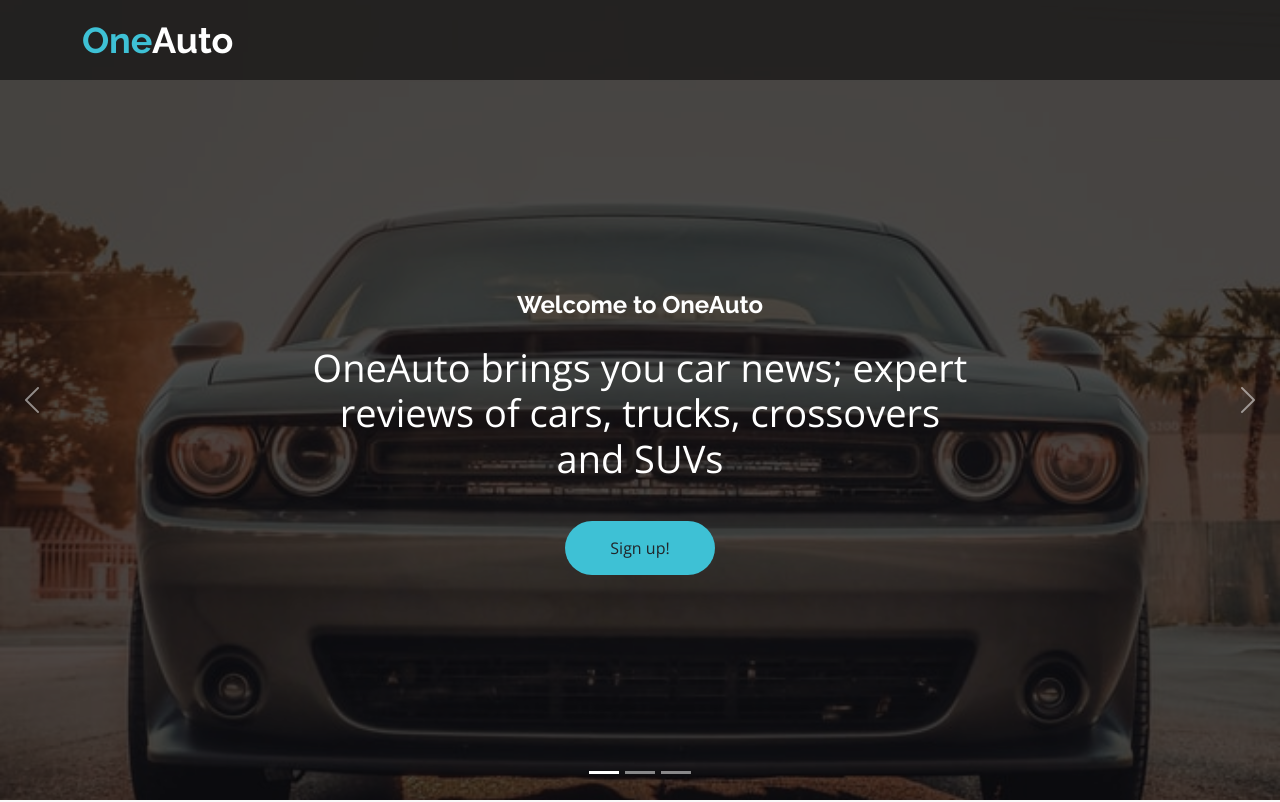
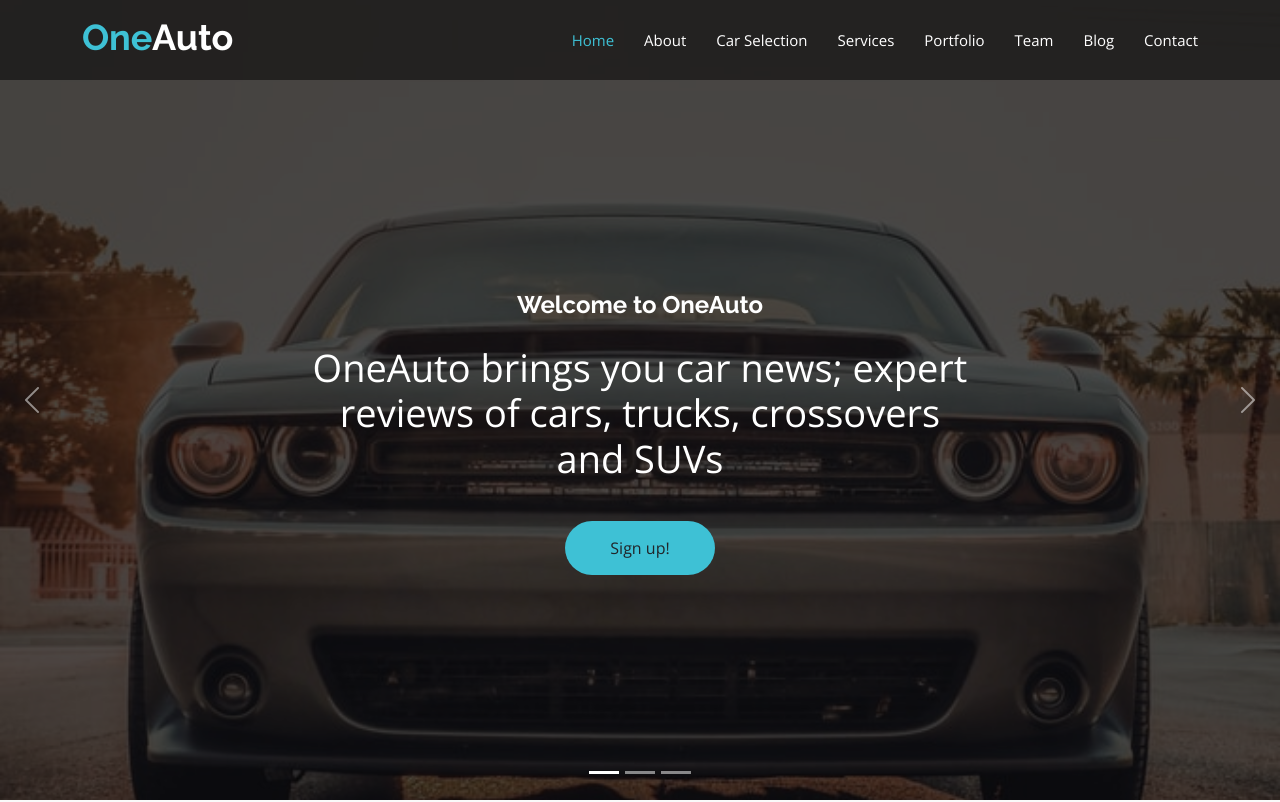
Before and after one commit to dtq03/OneAuto, a plain HTML site: page index.html in a window 1280 px wide. Shown: the top 802 px of the page. Drawn offline with nearby package versions, Linux system fonts and the light colour scheme.

Commit message:
Update index.html

```diff
--- a/index.html
+++ b/index.html
@@ -49,7 +49,20 @@
         <!-- <a href="index.html"><img src="assets/img/logo.png" alt="" class="img-fluid"></a>-->
       </div>
 
+       <nav id="navbar" class="navbar">
+        <ul>
+          <li><a class="nav-link scrollto active" href="#hero">Home</a></li>
+          <li><a class="nav-link scrollto" href="#about">About</a></li>
+          <li><a class="nav-link scrollto" href="#cf">Car Selection</a></li>
+          <li><a class="nav-link scrollto" href="#services">Services</a></li>
+          <li><a class="nav-link scrollto" href="#portfolio">Portfolio</a></li>
+          <li><a class="nav-link scrollto" href="#team">Team</a></li>
+          <li><a href="blog.html">Blog</a></li>
 
+          <li><a class="nav-link scrollto" href="#contact">Contact</a></li>
+        </ul>
+        <i class="bi bi-list mobile-nav-toggle"></i>
+      </nav><!-- .navbar -->
 
     </div>
   </header><!-- End Header -->
```
